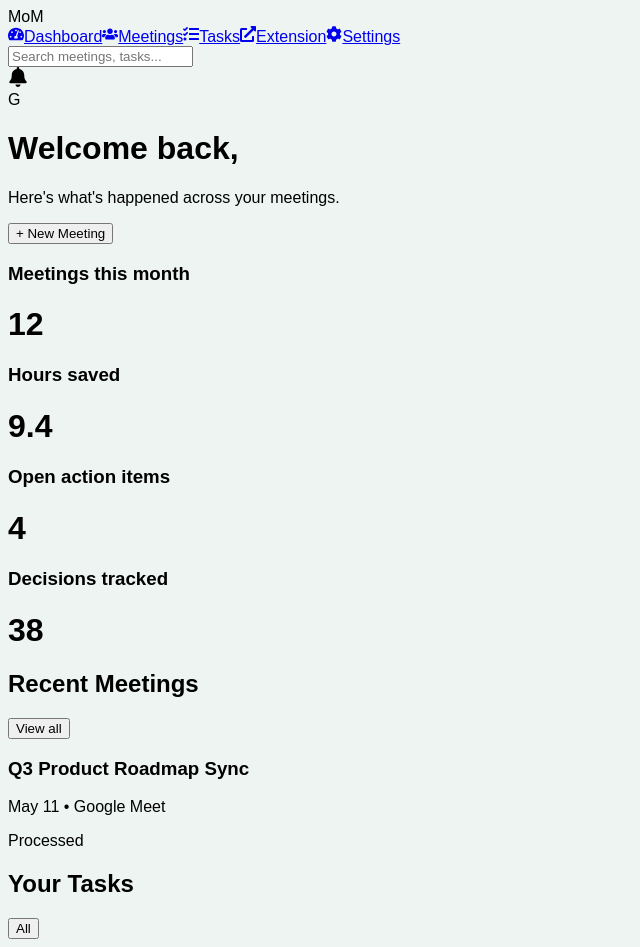
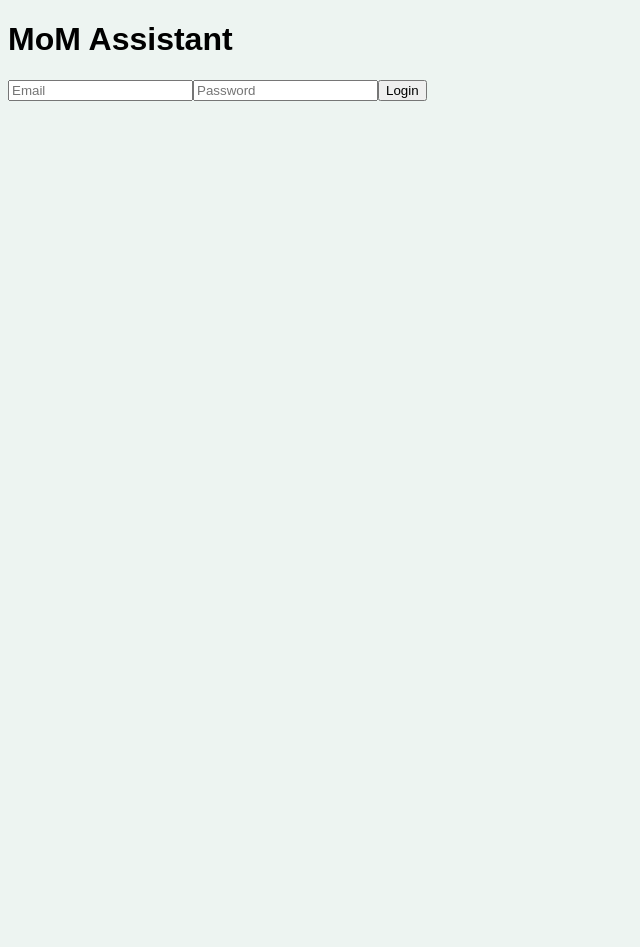
Before and after one commit to proeduvate/MOM, a React (Create React App) app in the folder mom-frontend/: page / in a window 1280 px wide. Shown: the whole page, without its empty margins (0-640 px from the left). After the commit the page ends 800 px from the top, so only its background shows below. Built offline with nearby package versions, Linux system fonts and the light colour scheme.

Commit message:
Add files via upload

```diff
--- a/mom-frontend/src/App.js
+++ b/mom-frontend/src/App.js
@@ -3,12 +3,14 @@ import {
   Routes,
   Route
 } from "react-router-dom";
-
+import Login from "./pages/Login";
 import Dashboard from "./pages/Dashboard";
 import Meetings from "./pages/Meetings";
 import Tasks from "./pages/Tasks";
 import Settings from "./pages/Settings";
 import ViewMeeting from "./pages/ViewMeeting";
+import Extension from "./pages/Extension";
+
 
 function App() {
 
@@ -16,14 +18,17 @@ function App() {
     <BrowserRouter>
 
       <Routes>
+        <Route path="/"  element={<Login />} />
 
-        <Route path="/" element={<Dashboard />} />
+        <Route path="/dashboard" element={<Dashboard />} />
 
         <Route path="/meetings" element={<Meetings />} />
 
         <Route path="/tasks" element={<Tasks />} />
 
         <Route path="/settings" element={<Settings />} />
+
+        <Route path="/extension" element={<Extension />} />
 
         <Route path="/meetings/:id" element={<ViewMeeting />} />
 
```
